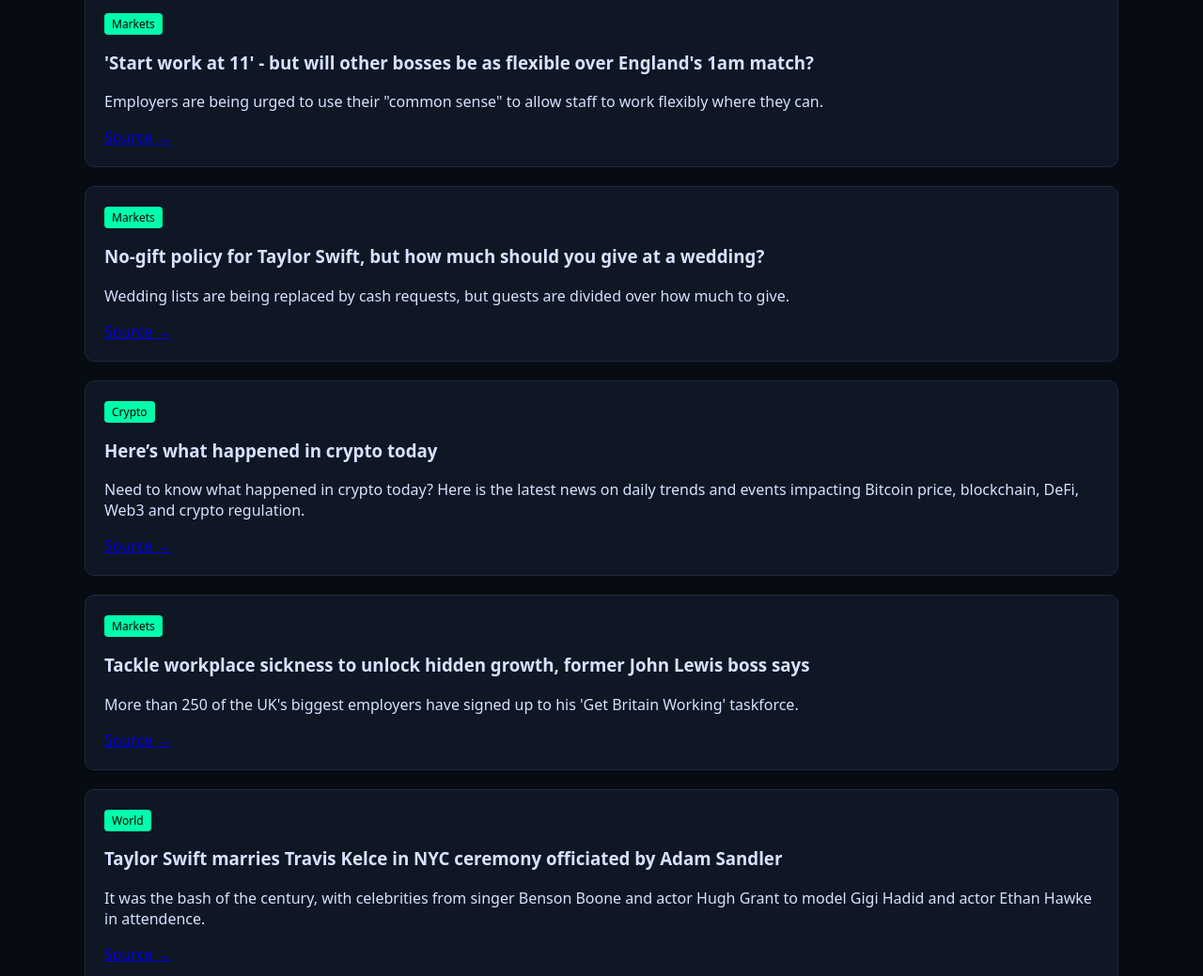
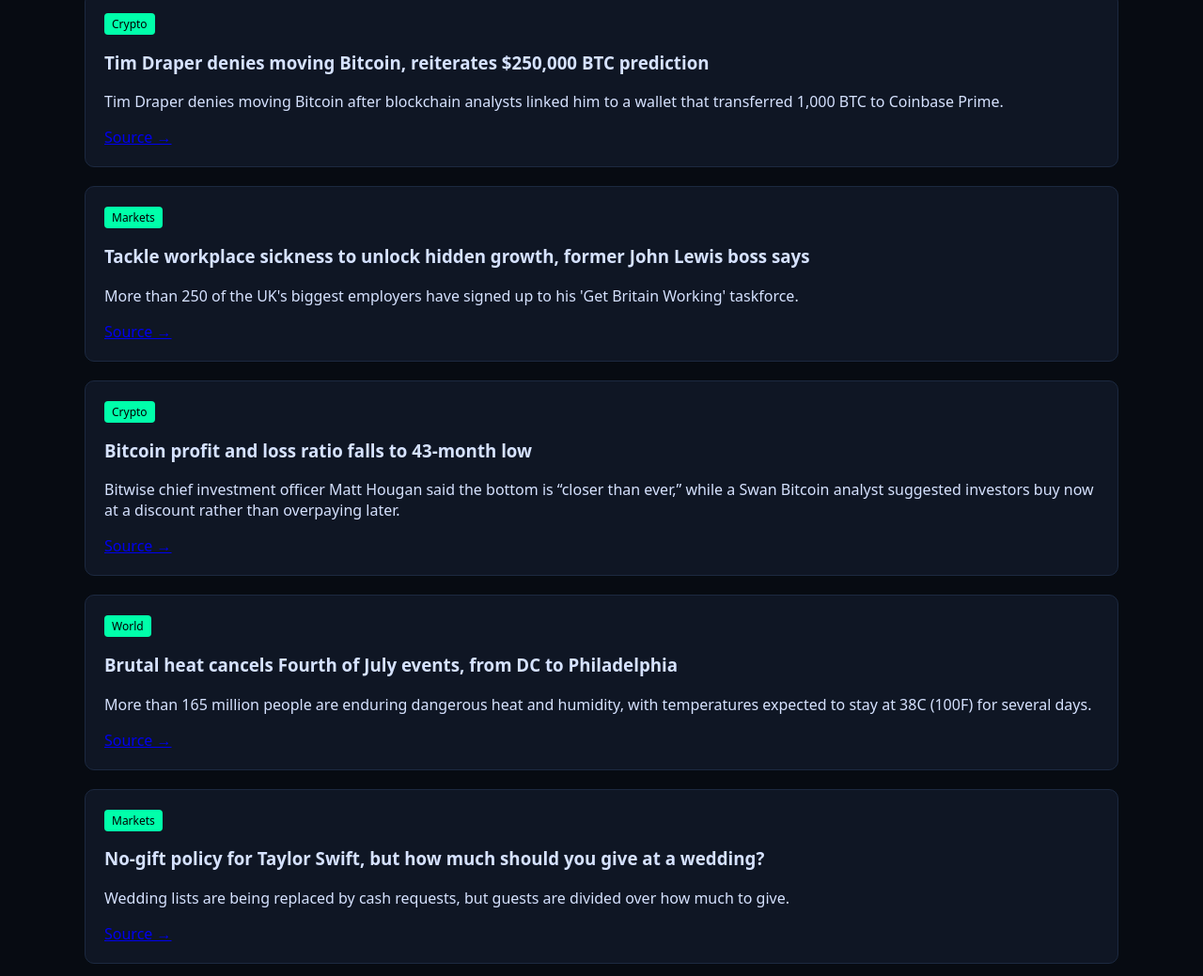
Before and after one commit to svmomin/alien-intelligence-blog, an Eleventy site: page src/posts/2026-07-04-briefing.md in a window 1280 px wide. Shown: the part 229-1268 px from the top of the page at 94% size. Built offline with nearby package versions, Linux system fonts and the light colour scheme; Eleventy itself is replaced by a stand-in of ours; files that its build step writes are made by us from their sources.

Commit message:
Auto alien intelligence post

```diff
--- a/src/posts/2026-07-04-briefing.md
+++ b/src/posts/2026-07-04-briefing.md
@@ -9,24 +9,10 @@ date: "2026-07-04"
 <hr>
 
 <div class="intel-card">
-<span class="intel-category">Markets</span>
-<h3>'Start work at 11' - but will other bosses be as flexible over England's 1am match?</h3>
-<p>Employers are being urged to use their "common sense" to allow staff to work flexibly where they can.</p>
-<a href="https://www.bbc.co.uk/news/articles/c8x27k180x8o?at_medium=RSS&at_campaign=rss" target="_blank">Source →</a>
-</div>
-
-<div class="intel-card">
-<span class="intel-category">Markets</span>
-<h3>No-gift policy for Taylor Swift, but how much should you give at a wedding?</h3>
-<p>Wedding lists are being replaced by cash requests, but guests are divided over how much to give.</p>
-<a href="https://www.bbc.co.uk/news/articles/c78yj9p0m91o?at_medium=RSS&at_campaign=rss" target="_blank">Source →</a>
-</div>
-
-<div class="intel-card">
 <span class="intel-category">Crypto</span>
-<h3>Here’s what happened in crypto today</h3>
-<p>Need to know what happened in crypto today? Here is the latest news on daily trends and events impacting Bitcoin price, blockchain, DeFi, Web3 and crypto regulation.</p>
-<a href="https://cointelegraph.com/news/what-happened-in-crypto-today?utm_source=rss_feed&utm_medium=rss&utm_campaign=rss_partner_inbound" target="_blank">Source →</a>
+<h3>Tim Draper denies moving Bitcoin, reiterates $250,000 BTC prediction</h3>
+<p>Tim Draper denies moving Bitcoin after blockchain analysts linked him to a wallet that transferred 1,000 BTC to Coinbase Prime.</p>
+<a href="https://cointelegraph.com/news/tim-draper-denies-moving-bitcoin-250k-btc-prediction?utm_source=rss_feed&utm_medium=rss&utm_campaign=rss_partner_inbound" target="_blank">Source →</a>
 </div>
 
 <div class="intel-card">
@@ -37,8 +23,22 @@ date: "2026-07-04"
 </div>
 
 <div class="intel-card">
+<span class="intel-category">Crypto</span>
+<h3>Bitcoin profit and loss ratio falls to 43-month low</h3>
+<p>Bitwise chief investment officer Matt Hougan said the bottom is “closer than ever,” while a Swan Bitcoin analyst suggested investors buy now at a discount rather than overpaying later.</p>
+<a href="https://cointelegraph.com/news/bitcoin-realized-profit-loss-ratio-falls-to-lowest-level-since-2022-cryptoquant?utm_source=rss_feed&utm_medium=rss&utm_campaign=rss_partner_inbound" target="_blank">Source →</a>
+</div>
+
+<div class="intel-card">
 <span class="intel-category">World</span>
-<h3>Taylor Swift marries Travis Kelce in NYC ceremony officiated by Adam Sandler</h3>
-<p>It was the bash of the century, with celebrities from singer Benson Boone and actor Hugh Grant to model Gigi Hadid and actor Ethan Hawke in attendence.</p>
-<a href="https://www.bbc.co.uk/news/articles/c982ry2pen3o?at_medium=RSS&at_campaign=rss" target="_blank">Source →</a>
+<h3>Brutal heat cancels Fourth of July events, from DC to Philadelphia </h3>
+<p>More than 165 million people are enduring dangerous heat and humidity, with temperatures expected to stay at 38C (100F) for several days.</p>
+<a href="https://www.bbc.co.uk/news/articles/cevlkzer7vdo?at_medium=RSS&at_campaign=rss" target="_blank">Source →</a>
 </div>
+
+<div class="intel-card">
+<span class="intel-category">Markets</span>
+<h3>No-gift policy for Taylor Swift, but how much should you give at a wedding?</h3>
+<p>Wedding lists are being replaced by cash requests, but guests are divided over how much to give.</p>
+<a href="https://www.bbc.co.uk/news/articles/c78yj9p0m91o?at_medium=RSS&at_campaign=rss" target="_blank">Source →</a>
+</div>
```
